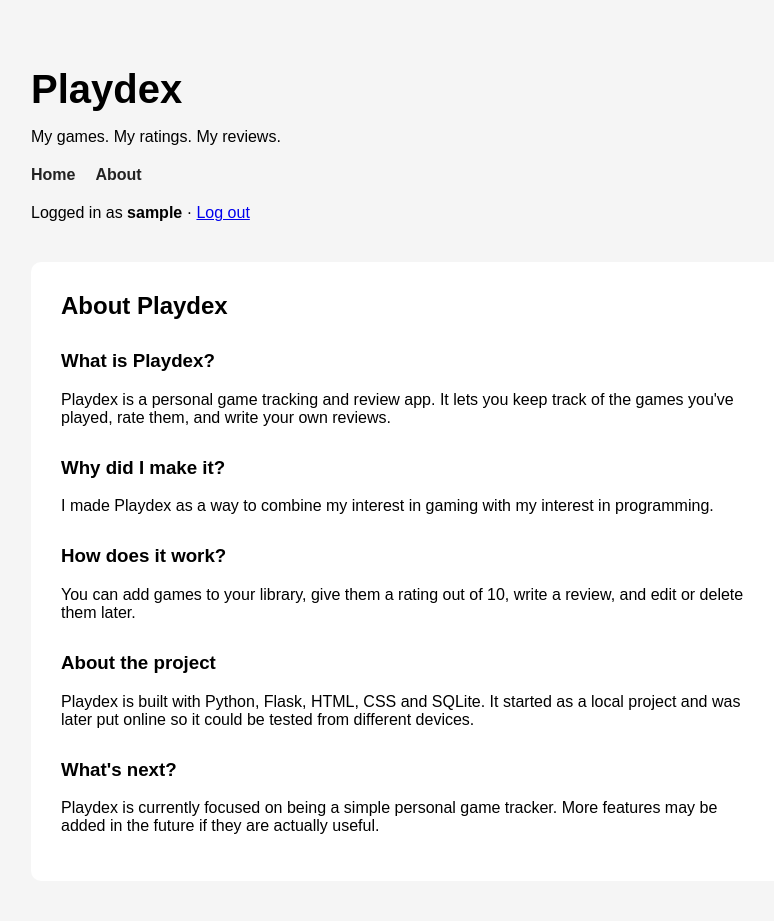
After one commit to joec-swash/Playdex, a Flask app: page /about in a window 1280 px wide. The commit adds this page. Shown: the whole page, without its empty margins (159-933 px from the left). Run offline with Flask 3, Linux system fonts and the light colour scheme; the visitor is signed in with stand-in values (Sample User, id 1).

Commit message:
Add Home and About navigation

```diff
--- a/app.py
+++ b/app.py
@@ -145,6 +145,11 @@ def logout():
     session.clear()
 
     return redirect(url_for("login"))
+
+@app.route("/about")
+@login_required
+def about():
+    return render_template("about.html")
 
 
 @app.route("/")
--- a/static/style.css
+++ b/static/style.css
@@ -147,3 +147,34 @@ button {
     background-color: #ffe0e0;
     border-radius: 6px;
 }
+
+.site-nav {
+    display: flex;
+    gap: 20px;
+    margin: 20px 0;
+}
+
+.site-nav a {
+    font-weight: bold;
+    text-decoration: none;
+    color: #222;
+}
+
+.site-nav a:hover {
+    text-decoration: underline;
+}
+
+.about-page {
+    background-color: white;
+    padding: 30px;
+    border-radius: 10px;
+    max-width: 700px;
+}
+
+.about-page h2 {
+    margin-top: 0;
+}
+
+.about-page h3 {
+    margin-top: 30px;
+}
--- /dev/null
+++ b/templates/about.html
@@ -0,0 +1,77 @@
+<!DOCTYPE html>
+<html lang="en">
+<head>
+    <meta charset="UTF-8">
+    <meta name="viewport" content="width=device-width, initial-scale=1.0">
+
+    <title>About - Playdex</title>
+
+    <link rel="stylesheet" href="{{ url_for('static', filename='style.css') }}">
+</head>
+
+<body>
+
+<header>
+    <h1>Playdex</h1>
+
+    <p>
+        My games. My ratings. My reviews.
+    </p>
+
+    <nav class="site-nav">
+        <a href="/">Home</a>
+        <a href="/about">About</a>
+    </nav>
+
+    <p>
+        Logged in as <strong>{{ session["username"] }}</strong>
+        ·
+        <a href="/logout">Log out</a>
+    </p>
+</header>
+
+<main>
+
+    <div class="about-page">
+
+        <h2>About Playdex</h2>
+
+        <h3>What is Playdex?</h3>
+        <p>
+            Playdex is a personal game tracking and review app.
+            It lets you keep track of the games you've played,
+            rate them, and write your own reviews.
+        </p>
+
+        <h3>Why did I make it?</h3>
+        <p>
+            I made Playdex as a way to combine my interest in gaming
+            with my interest in programming.
+        </p>
+
+        <h3>How does it work?</h3>
+        <p>
+            You can add games to your library, give them a rating out
+            of 10, write a review, and edit or delete them later.
+        </p>
+
+        <h3>About the project</h3>
+        <p>
+            Playdex is built with Python, Flask, HTML, CSS and SQLite.
+            It started as a local project and was later put online
+            so it could be tested from different devices.
+        </p>
+
+        <h3>What's next?</h3>
+        <p>
+            Playdex is currently focused on being a simple personal
+            game tracker. More features may be added in the future
+            if they are actually useful.
+        </p>
+
+    </div>
+
+</main>
+
+</body>
+</html>
--- a/templates/index.html
+++ b/templates/index.html
@@ -18,6 +18,11 @@
     <p>
         My games. My ratings. My reviews.
     </p>
+
+    <nav class="site-nav">
+    <a href="/">Home</a>
+    <a href="/about">About</a>
+    </nav>
 
     <p>
         Logged in as <strong>{{ session["username"] }}</strong>
```
